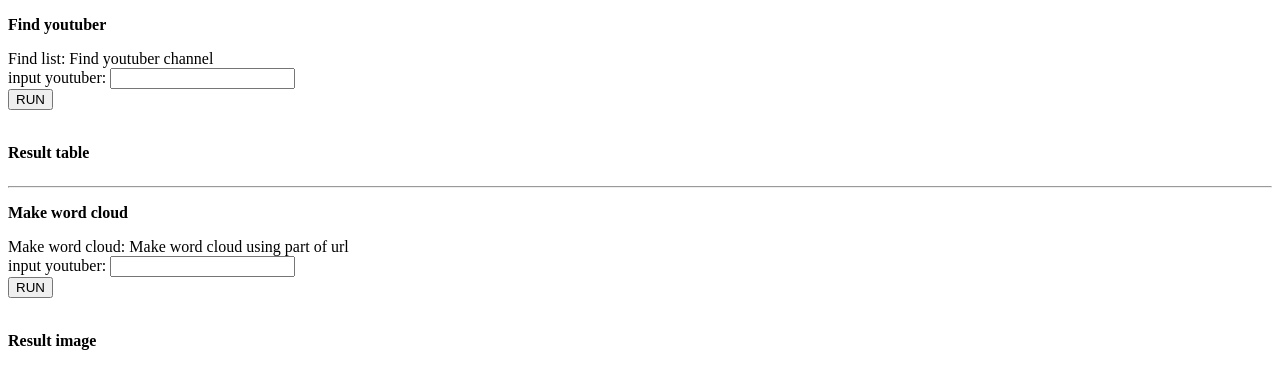
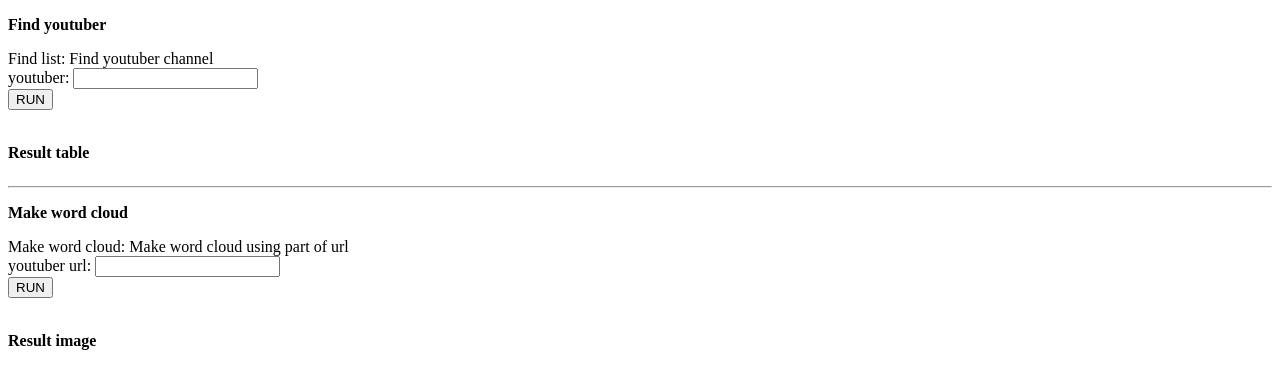
Before and after one commit to fpem123/word-cloud, a Flask app: page / in a window 1280 px wide. Shown: the top 389 px of the page. Run offline with Flask 2, Linux system fonts and the light colour scheme; parts of the project's set-up code (start-up, migrations or seed data) failed here and were passed over.

Commit message:
Update main.html

```diff
--- a/src/templates/main.html
+++ b/src/templates/main.html
@@ -104,7 +104,7 @@
                 </div>
 
                 <div class="inputText">
-                    <label>input youtuber: </label>
+                    <label>youtuber: </label>
                     <input type="text" id="yname" name="youtuber">
                 </div>
 
@@ -132,7 +132,7 @@
                 </div>
 
                 <div class="inputText">
-                    <label>input youtuber: </label>
+                    <label>youtuber url: </label>
                     <input type="text" id="uname" name="youtuber">
                 </div>
 
```
